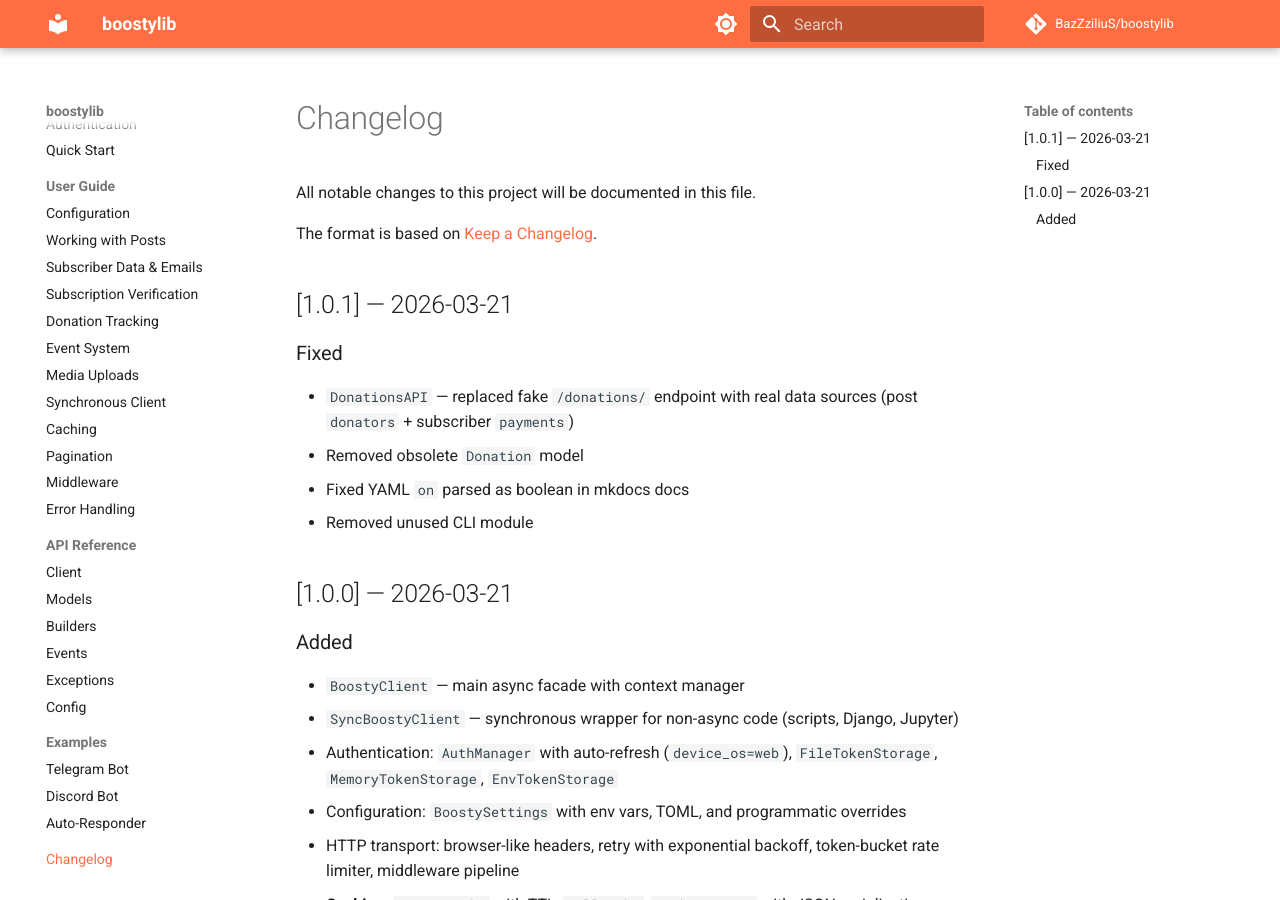
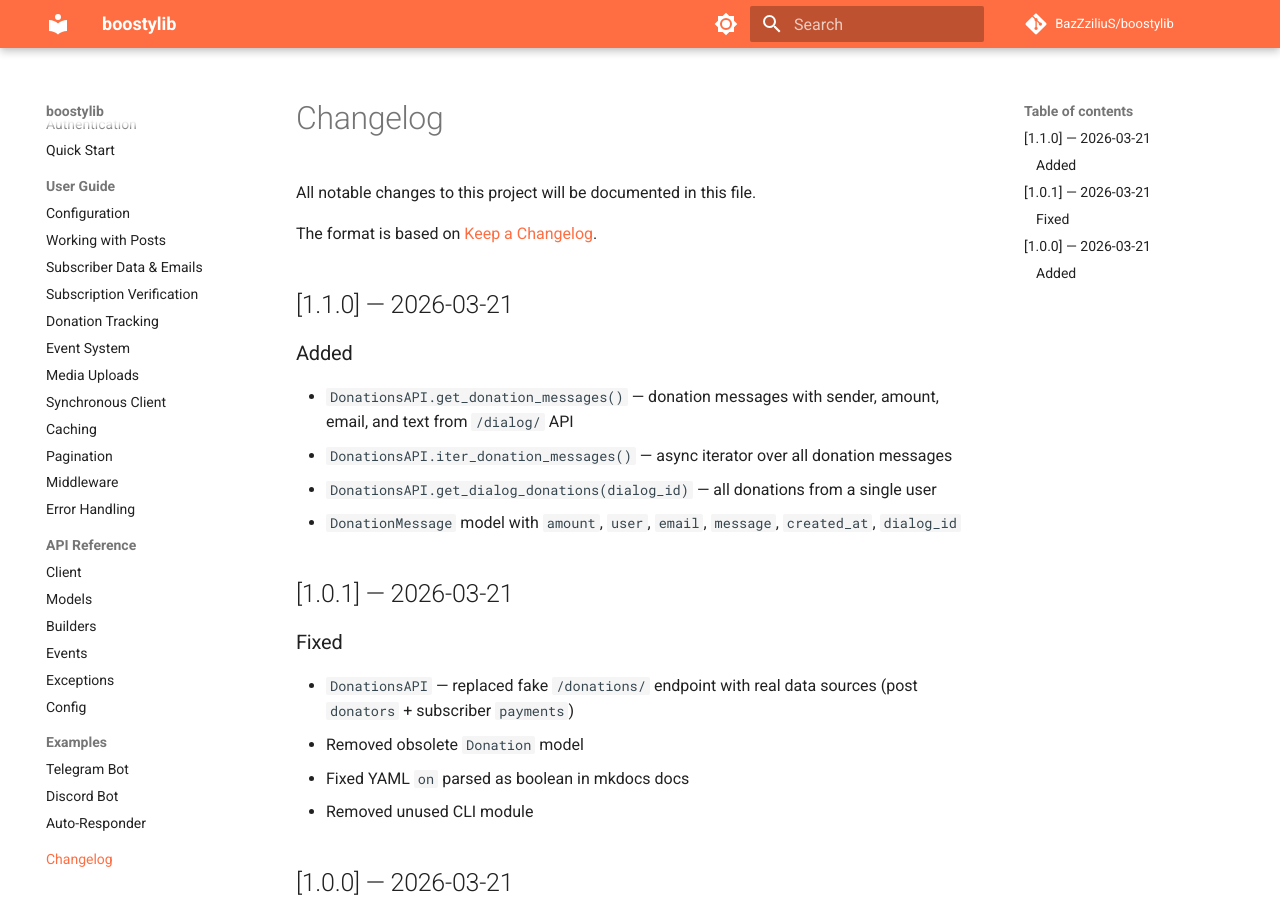
Before and after one commit to BazZziliuS/boostylib, an MkDocs documentation site: the page built from docs/changelog.md, in a window 1280 px wide and 900 px high. Built offline with MkDocs 1.6.1 and Material for MkDocs 9.7.7, drawn with Linux system fonts in a browser that asks for light colours; comment, search, counter and statistics services are not loaded.

Commit message:
release: v1.1.0

```diff
--- a/docs/changelog.md
+++ b/docs/changelog.md
@@ -3,6 +3,15 @@
 All notable changes to this project will be documented in this file.
 
 The format is based on [Keep a Changelog](https://keepachangelog.com/).
+
+## [1.1.0] — 2026-03-21
+
+### Added
+
+- `DonationsAPI.get_donation_messages()` — donation messages with sender, amount, email, and text from `/dialog/` API
+- `DonationsAPI.iter_donation_messages()` — async iterator over all donation messages
+- `DonationsAPI.get_dialog_donations(dialog_id)` — all donations from a single user
+- `DonationMessage` model with `amount`, `user`, `email`, `message`, `created_at`, `dialog_id`
 
 ## [1.0.1] — 2026-03-21
 
--- a/pyproject.toml
+++ b/pyproject.toml
@@ -4,7 +4,7 @@ build-backend = "hatchling.build"
 
 [project]
 name = "boostylib"
-version = "1.0.1"
+version = "1.1.0"
 description = "Async Python library for Boosty.to API"
 readme = "README.md"
 license = "MIT"
--- a/src/boostylib/__init__.py
+++ b/src/boostylib/__init__.py
@@ -24,7 +24,7 @@ from boostylib.http.exceptions import (
     BoostyServerError,
 )
 
-__version__ = "1.0.1"
+__version__ = "1.1.0"
 
 __all__ = [
     "AuthCredentials",
```
